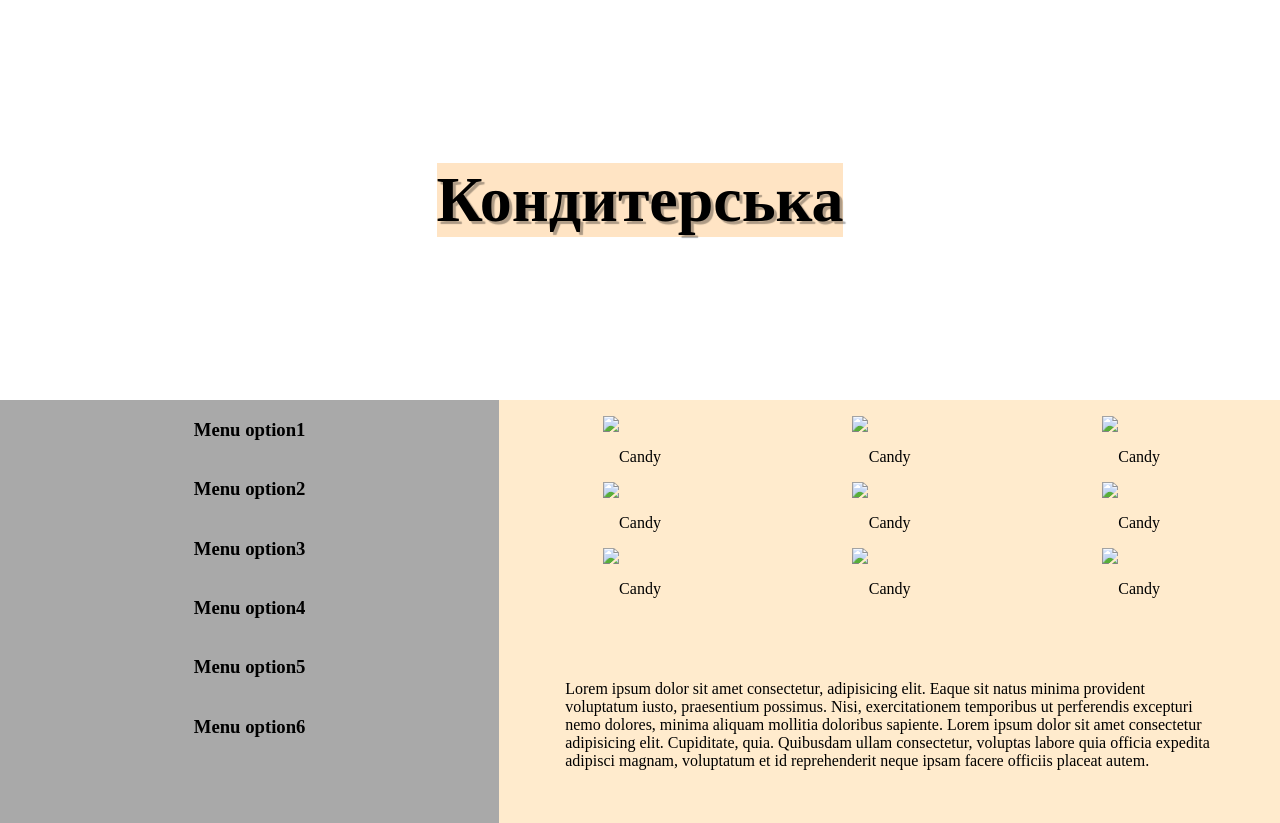
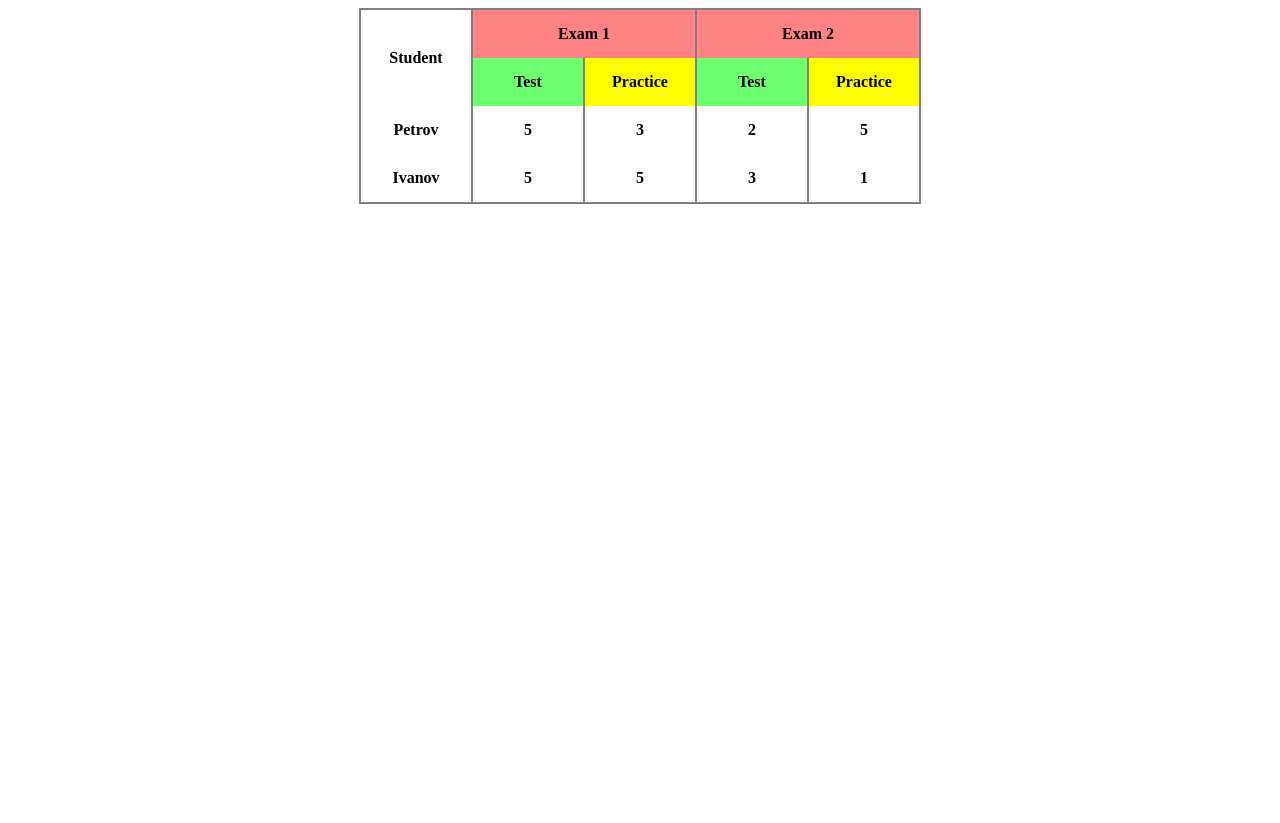
Before and after one commit to Voleksey/mainrepo, a plain HTML site: page Лр7/Завдання 1/index.html in a window 1280 px wide. Shown: the top 823 px of the page. After the commit the page ends 800 px from the top, so only its background shows below. Drawn offline with Linux system fonts and the light colour scheme.

Commit message:
redacted LR7

```diff
--- a/Лр7/Завдання 1/index.html
+++ b/Лр7/Завдання 1/index.html
@@ -1,75 +1,38 @@
 <!DOCTYPE html>
 <html>
     <head>
-        <title>Кондитерська</title>
+        <title>Завдання 1</title>
         <meta charset="utf-8">
         <link href="styles.css"
         rel="stylesheet">
     </head>
     <body>
-        <div class="container">
-            <div class="header"><h1>Кондитерська</h1></div>
-            <div class="center">
-                <!--Меню-->
-                <div class="Menu">
-                    <div class="menuOption"><h3>Menu option1</h3></div>
-                    <div class="menuOption"><h3>Menu option2</h3></div>
-                    <div class="menuOption"><h3>Menu option3</h3></div>
-                    <div class="menuOption"><h3>Menu option4</h3></div>
-                    <div class="menuOption"><h3>Menu option5</h3></div>
-                    <div class="menuOption"><h3>Menu option6</h3></div>
-                </div>
-                <!--Меню з цукерками-->
-                <div class="MenuCandy">
-                    <div class="candyRow">
-                        <div class="candy">
-                            <img src="img/candy-sm.png">
-                            <p>Candy</p>
-                        </div>
-                        <div class="candy">
-                            <img src="img/candy-sm.png">
-                            <p>Candy</p>
-                        </div>
-                        <div class="candy">
-                            <img src="img/candy-sm.png">
-                            <p>Candy</p>
-                        </div>
-                    </div>
-                    <div class="candyRow">
-                        <div class="candy">
-                            <img src="img/candy-sm.png">
-                            <p>Candy</p>
-                        </div>
-                        <div class="candy">
-                            <img src="img/candy-sm.png">
-                            <p>Candy</p>
-                        </div>
-                        <div class="candy">
-                            <img src="img/candy-sm.png">
-                            <p>Candy</p>
-                        </div>
-                    </div>
-                    <div class="candyRow">
-                        <div class="candy">
-                            <img src="img/candy-sm.png">
-                            <p>Candy</p>
-                        </div>
-                        <div class="candy">
-                            <img src="img/candy-sm.png">
-                            <p>Candy</p>
-                        </div>
-                        <div class="candy">
-                            <img src="img/candy-sm.png">
-                            <p>Candy</p>
-                        </div>
-                    </div>
-                    <p style="padding: 50px;">
-                        Lorem ipsum dolor sit amet consectetur, adipisicing elit. Eaque sit natus minima provident voluptatum iusto, praesentium possimus. Nisi, exercitationem temporibus ut perferendis excepturi nemo dolores, minima aliquam mollitia doloribus sapiente.
-                        Lorem ipsum dolor sit amet consectetur adipisicing elit. Cupiditate, quia. Quibusdam ullam consectetur, voluptas labore quia officia expedita adipisci magnam, voluptatum et id reprehenderit neque ipsam facere officiis placeat autem.
-                    </p>
-                </div>
-            </div>
-            <footer class="footer"></footer>
-        </div>
+        <table>
+            <tr>
+                <th rowspan="2">Student</th>
+                <th colspan="2" class="exam">Exam 1</th>
+                <th colspan="2" class="exam">Exam 2</th>
+            </tr>
+            <tr>
+                <th class="test"     >Test</th>
+                <th class="practice" >Practice</th>
+                <th class="test"     >Test</th>
+                <th class="practice" >Practice</th>
+            </tr>
+            <tr>
+                <th>Petrov</th>
+                <th>5</th>
+                <th>3</th>
+                <th>2</th>
+                <th>5</th>
+            </tr>
+            <tr>
+                <th>Ivanov</th>
+                <th>5</th>
+                <th>5</th>
+                <th>3</th>
+                <th>1</th>
+            </tr>
+        </table>
     </body>
 </html>
--- a/Лр7/Завдання 1/styles.css
+++ b/Лр7/Завдання 1/styles.css
@@ -1,83 +1,27 @@
-html,
-body {
-    margin: 0;
-    padding: 0;
+body{
+    align-items: center;
+}
+
+table{
+    border-collapse:collapse;
+    border: 2px solid gray;
+    margin-left: auto;
+    margin-right: auto;
+}
+th{
+    width: 80px;
+    border-left: 2px solid gray;
+    border-right: 2px solid gray;
+    padding: 15px;
 }
 
 
-.container {
-    display: flex;
-    flex-direction: column;
+.exam{
+    background-color: #ff8383;
 }
-
-.header {
-    height: 400px; /*Висота верхнього блоку (header) – 400px*/
-    display: flex;
-    justify-content: center;
-    align-items: center;
-
-    background-size:cover; /*це робить так що б картинка не розтягувалась*/
-    background-image: url("img/candies.jpg"); /*Картинка у верхньому блоці – міститься у папці з завданням.
-    Кольори підібрати гармонійними до картинки в шапці*/
+.test{
+    background-color: #6eff6e;
 }
-h1{
-    font-size: 4em;
-    background-color:#ffe4c4;
-    text-shadow: 3px 3px 1px #00000052;
+.practice{
+    background-color: yellow;
 }
-
-.center { /*тут буде знаходитись меню й цукерки*/
-    height: 1000px; /*Висота двох основних блоків - 1000px. Їхнє співвідношення ширини 40 до 60. */
-    display: flex;
-    flex-direction: row;
-}
-.Menu{ /*У лівій частині міститься список.*/
-    width: 40%;
-    background-color: darkgrey;
-
-    display: flex;
-    flex-direction: column;
-    justify-content: start;
-    align-items: stretch;
-    text-align: center;
-}
-.menuOption{ /*Кнопка меню*/
-    background-color:transparent;
-}
-.menuOption:hover{
-    background-color: gray;
-}
-
-
-
-.MenuCandy{
-    width: 60%;
-    padding: 1em;
-    background-color:blanchedalmond;
-}
-.candyRow{/*Один рядок цукерок*/
-    margin: 0;
-
-    display: flex;
-    flex-direction: row;
-    justify-content: space-around;
-}
-.candy{
-    width: 10%; /*Блок з зображенням цукерки і підписом – 10% від батьківського блоку.*/
-
-    display: flex;
-    flex-direction: column;
-    text-align: center;
-}
-.candy:hover{
-    box-shadow: 0px 0px 5px 2px inset black;
-    border-radius: 2em;
-}
-img{
-    object-fit:fill;
-}
-
-.footer {
-    height: 50px; /*Висота блоку внизу (footer) – 50px.*/
-    background: darkred;
-}
```
